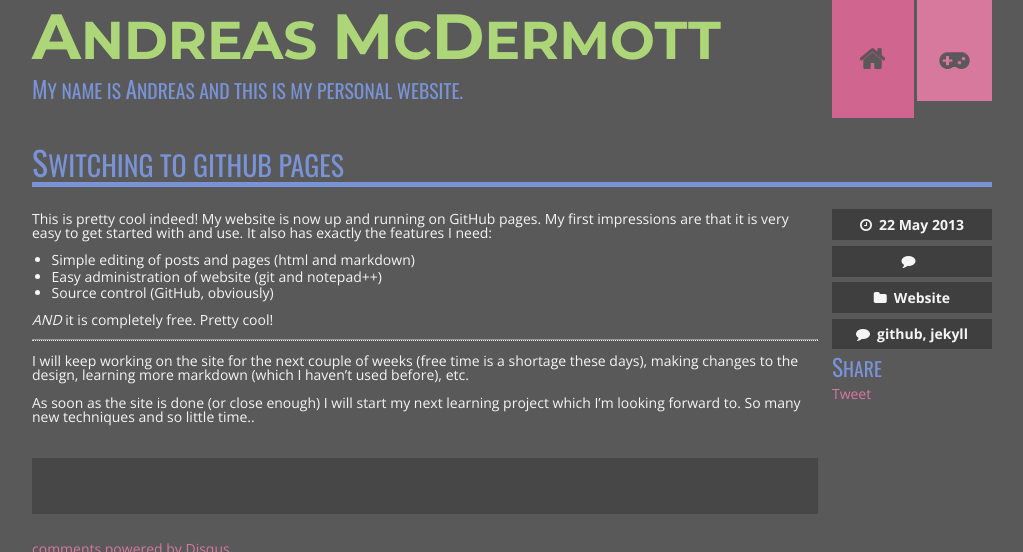
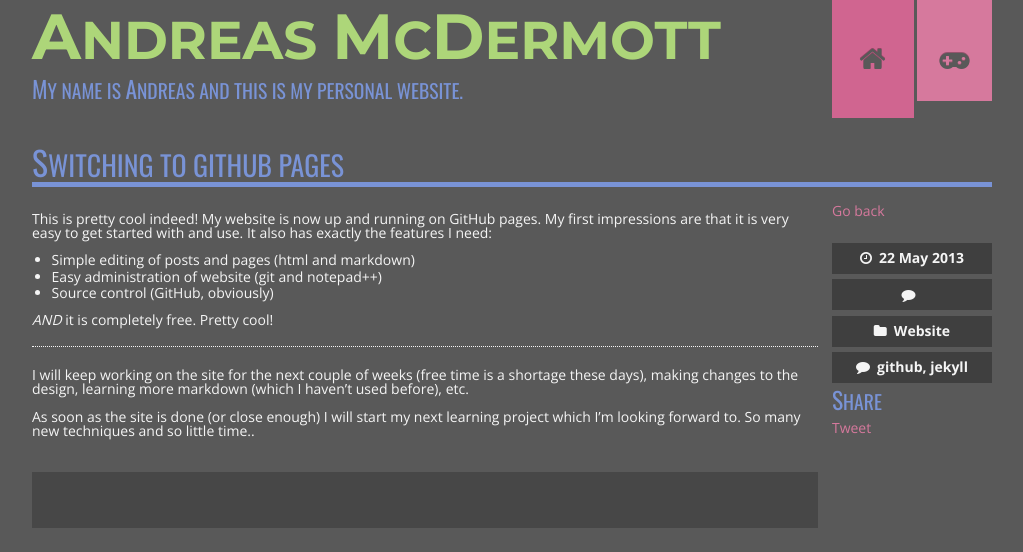
Before and after one commit to andreasmcdermott/andreasmcdermott.github.io, a Jekyll site: the page built from _posts/2013-05-22-switching-to-github-pages.md, in a window 1280 px wide, cut to the strip 0-552 px from the top of the page. Shown: the whole strip, without its empty margins (128-1151 px from the left). Built offline with Jekyll 4.4.1, drawn with Linux system fonts in a browser that asks for light colours; nearby versions of some CDN libraries; comment, search, counter and statistics services are not loaded.

Commit message:
css tweaks

```diff
--- a/_layouts/post.html
+++ b/_layouts/post.html
@@ -3,6 +3,7 @@
 ---
 <div id="post-container" class="row">
   <h2>{{ page.title }}</h2>
+  <a href="/">Go back</a>
   <div class="span10">
     <div class="pad-right">
       <article>
@@ -31,7 +32,7 @@
         <li><i class="fa fa-folder"></i>{{ page.categories | array_to_sentence_string }}</li>
         <li><i class="fa fa-comment"></i>{{ page.tags | join: ', ' }}</li>
       </ul>
-      <h3>Share</h3>
+      <h3 class="space-top">Share</h3>
       <div>
         <ul class="social-sharing">
           <li><div class="fb-like" data-href="http://www.andreasmcdermott.com{{ page.url }}" data-width="120" data-layout="box_count" data-show-faces="false" data-send="false"></div></li>
--- a/css/site.css
+++ b/css/site.css
@@ -20,7 +20,7 @@ a:active { color: #D06590; }
 a i { line-height: inherit; }
 p { padding: 0.4em 0; margin: 0.2em 0; }
 strong { font-weight: 700; }
-hr { height: 0; border-bottom: 1px dotted #f5f5f5; }
+hr {  display: block; height: 1px; border: 0; margin: 1em 0; padding: 0;  border-top: 1px dotted #f5f5f5; }
 em { font-style: italic; }
 ul { list-style-type: disc; padding: 0 0 0 0.4em; margin: 0.4em 0 0.4em 1em; }
 ul li { padding: 0.1em 0; }
```
